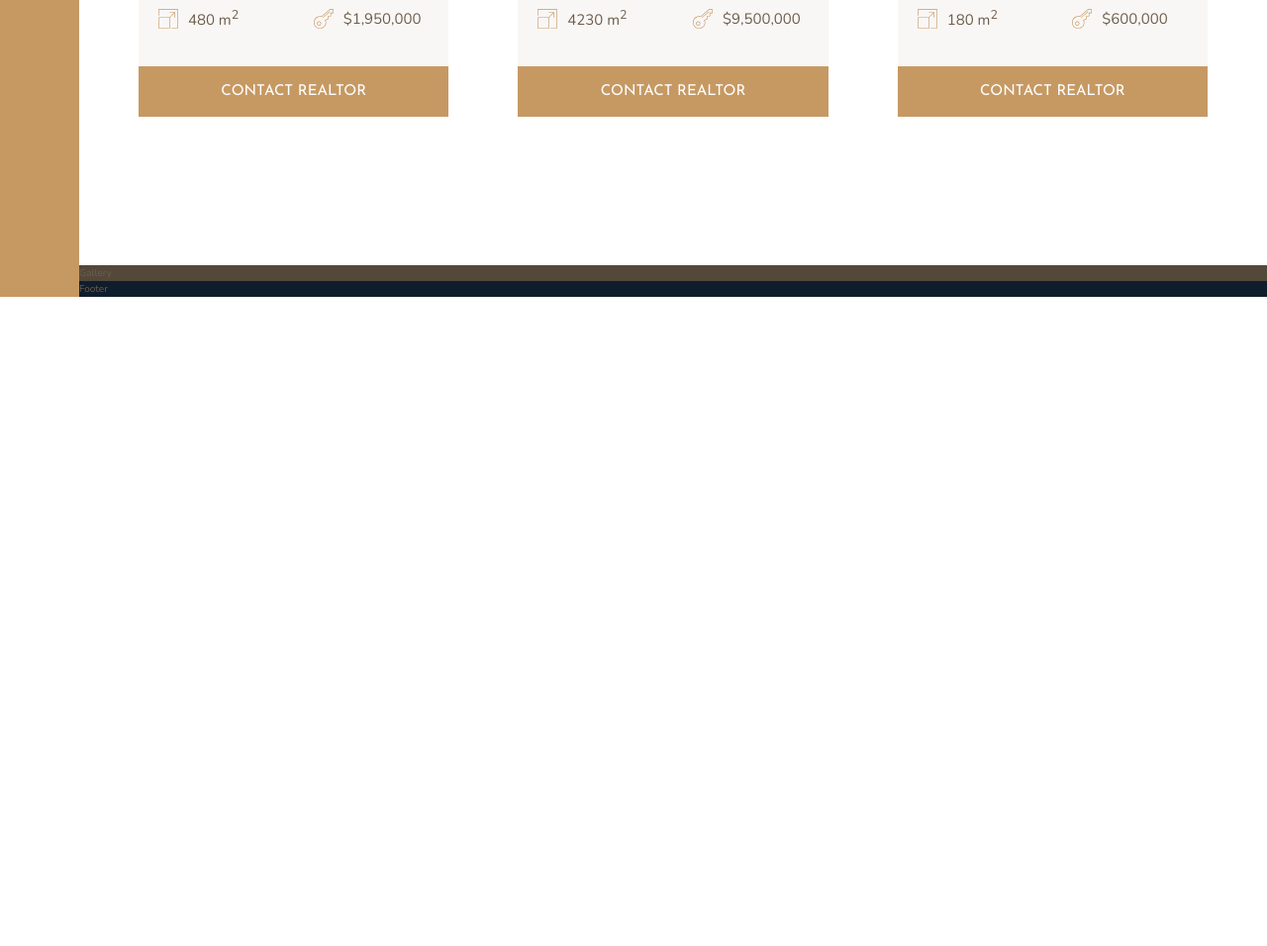
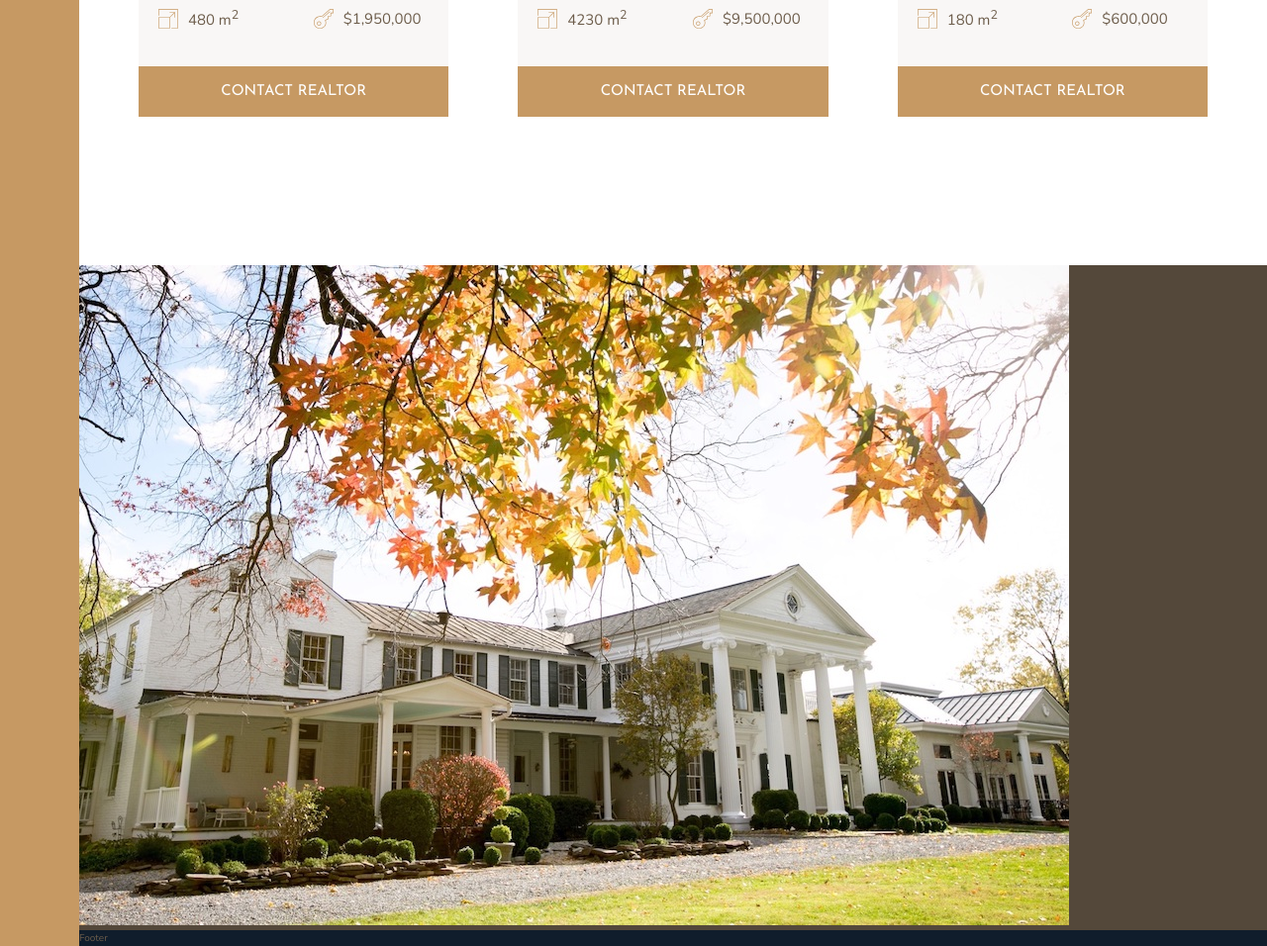
Before and after one commit to loxt/nexter, a website: page index.html in a window 1280 px wide. Shown: the part 2804-3760 px from the top of the page at 99% size. Before the commit the page ends 3104 px from the top, so only its background shows below. Drawn offline with nearby package versions, Linux system fonts and the light colour scheme.

Commit message:
chore: WIP gallery section

```diff
--- a/index.html
+++ b/index.html
@@ -288,7 +288,9 @@
     </section>
 
     <section class="gallery">
-      Gallery
+      <figure class="gallery__item gallery__item--1">
+        <img src="img/gal-1.jpeg" alt="Gallery image 1" class="gallery__img">
+      </figure>
     </section>
 
     <footer class="footer">
```
